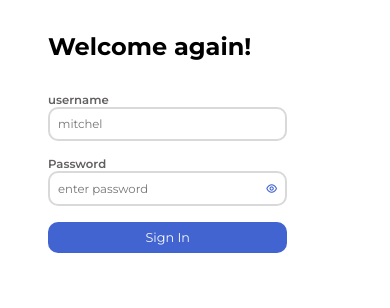
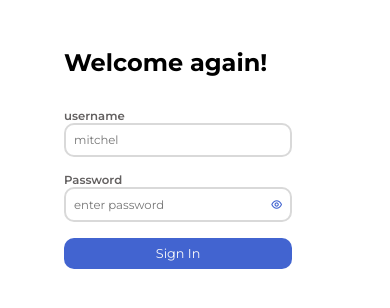
Before and after one commit to edahmitchel/student-portal, a React (Vite) app: page /admin in a window 390 px wide. Shown: the top 308 px of the page. Built offline with nearby package versions, Linux system fonts and the light colour scheme.

Commit message:
sign in styles edit

```diff
--- a/src/components/submitFormLeft.jsx
+++ b/src/components/submitFormLeft.jsx
@@ -23,6 +23,7 @@ export const SubmitFormLeft = () => {
         duration: 9000,
         isClosable: true,
       })
+      console.log("hello")
       console.log(data?.student)
     } catch (error) {
       // Handle error\
--- a/src/signin.css
+++ b/src/signin.css
@@ -71,7 +71,7 @@
     border-top-left-radius: 30px;
     border-top-right-radius: 30px;
     background-color: var(--pure-white);
-    padding: 3rem 0 0 3rem;
+    padding: 4rem 0 0 4rem;
   }
 
   .vector,
```
